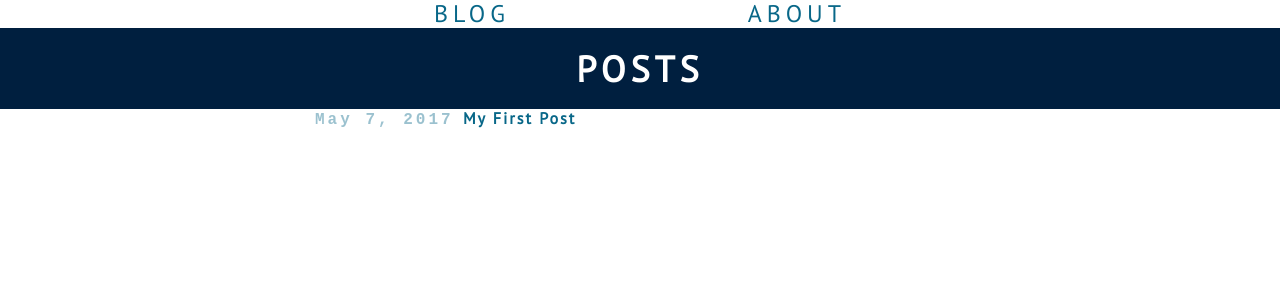
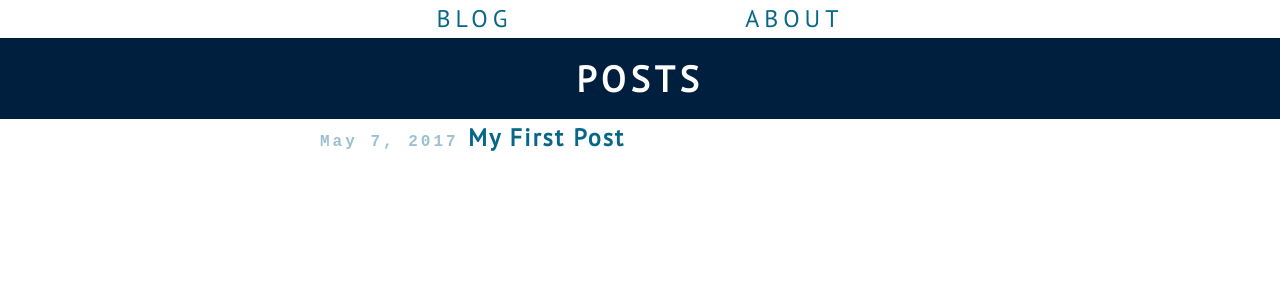
Before and after one commit to cpobrien/cpobrien.github.io, a Jekyll site: the page built from index.md, in a window 1280 px wide. Shown: the top 300 px of the page. Built offline with Jekyll 4.4.1, drawn with Linux system fonts in a browser that asks for light colours; some web fonts are replaced.

Commit message:
Improve legibility

```diff
--- a/_layouts/post.html
+++ b/_layouts/post.html
@@ -1,7 +1,7 @@
 ---
 layout: default
 ---
-<div class="container post--">
+<div class="container post post--">
     <h1>{{ page.title }}</h1>
     {{ content }}
 </div>
--- a/css/styles.scss
+++ b/css/styles.scss
@@ -21,6 +21,7 @@ body {
 
 .container {
   margin: 0 auto;
+  padding: 0 10px;
   max-width: 650px;
 }
 
@@ -28,10 +29,13 @@ body {
   list-style-type: none;
   padding: 0;
   margin: 0;
+  li {
+    padding: 5px;
+  }
 }
 
 .header {
-  padding: 0;
+  padding: 5px;
   margin: 0;
   list-style-type: none;
   display: flex;
@@ -75,12 +79,14 @@ body {
 .post-meta-- {
   color: $dark-blue;
   opacity: .4;
+  font-size: 16px;
   font-weight: 900;
   font-family: $monospace;
   letter-spacing: 3px;
 }
 
 .post-link-- {
+  font-size: 24px;
   color: $dark-blue;
   margin-left: 5px;
   font-weight: 900;
@@ -91,3 +97,8 @@ body {
 .post-link--:hover {
   border-bottom: 2px solid $dark-blue;
 }
+
+.post {
+  line-height: 1.4;
+  font-size: 18px;
+}
```
